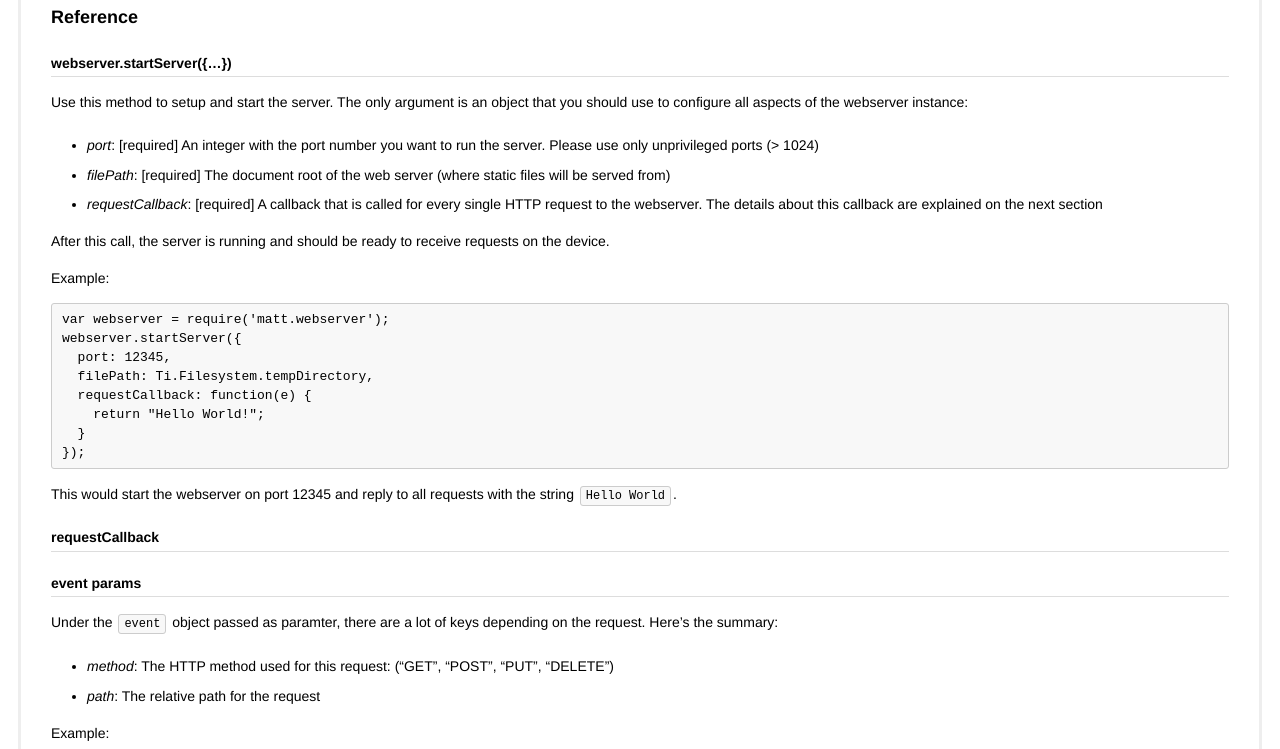
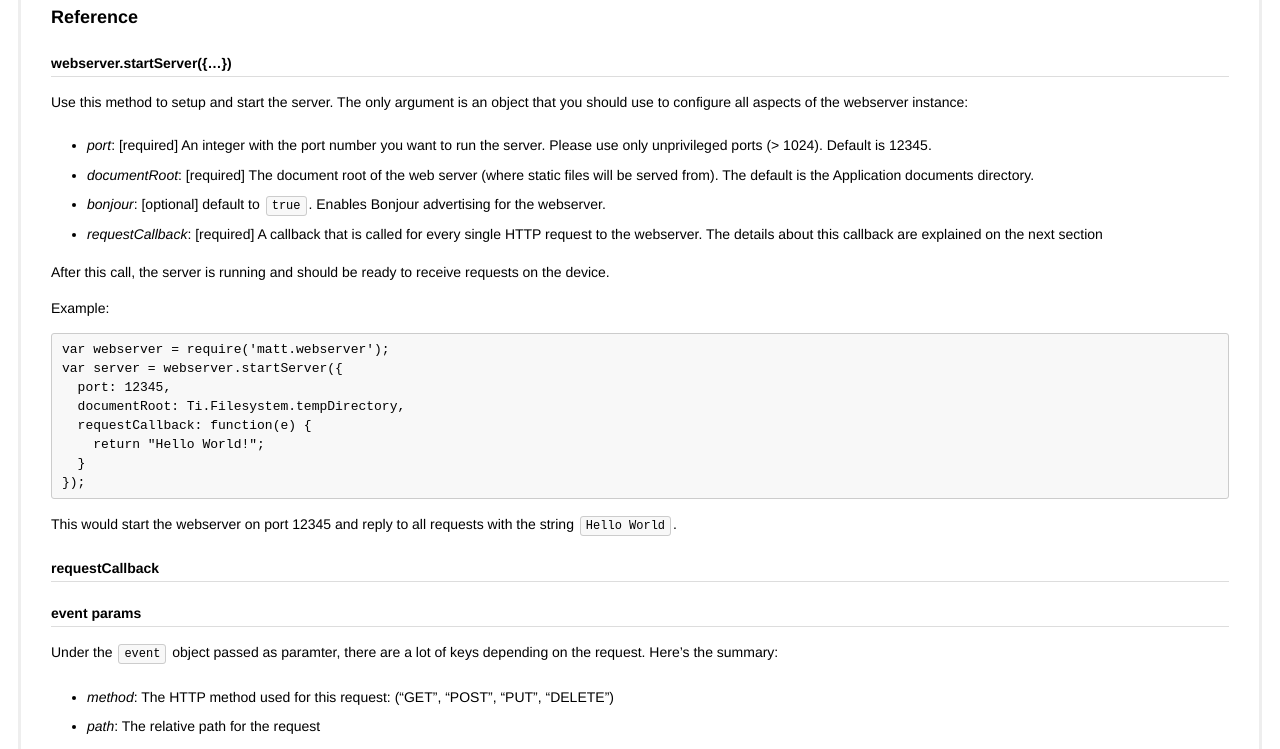
Before and after one commit to rubenfonseca/titanium-webserver, a plain HTML site: page documentation/index.html in a window 1280 px wide. Shown: the part 928-1677 px from the top of the page. Drawn offline with Linux system fonts and the light colour scheme.

Commit message:
updated docs

```diff
--- a/documentation/index.html
+++ b/documentation/index.html
@@ -76,8 +76,10 @@ you should use to configure all aspects of the webserver instance:</p>
 
 <ul>
 <li><p><em>port</em>: [required] An integer with the port number you want to run the server. Please use
- only unprivileged ports (&gt; 1024)</p></li>
-<li><p><em>filePath</em>: [required] The document root of the web server (where static files will be served from)</p></li>
+ only unprivileged ports (&gt; 1024). Default is 12345.</p></li>
+<li><p><em>documentRoot</em>: [required] The document root of the web server (where static files will be served from).
+ The default is the Application documents directory.</p></li>
+<li><p><em>bonjour</em>: [optional] default to <code>true</code>. Enables Bonjour advertising for the webserver.</p></li>
 <li><p><em>requestCallback</em>: [required] A callback that is called for every single HTTP request to the webserver.
  The details about this callback are explained on the next section</p></li>
 </ul>
@@ -87,9 +89,9 @@ you should use to configure all aspects of the webserver instance:</p>
 <p>Example:</p>
 
 <pre><code>var webserver = require('matt.webserver');
-webserver.startServer({
+var server = webserver.startServer({
   port: 12345,
-  filePath: Ti.Filesystem.tempDirectory,
+  documentRoot: Ti.Filesystem.tempDirectory,
   requestCallback: function(e) {
     return &quot;Hello World!&quot;;
   }
@@ -211,7 +213,7 @@ should contain the following keys:</p>
 
 <pre><code>requestCallback: function(e) {
   return {
-    headers: { 'Content-Type': 'application/json' },
+    headers: { 'Content-Type': 'application/json' },
     body: &quot;{foo:'bar'}&quot;
   }
 }
@@ -227,7 +229,7 @@ should contain the following keys:</p>
 
 <pre><code>requestCallback: function(e) {
   return {
-    headers: { 'Content-Type': 'image/png' },
+    headers: { 'Content-Type': 'image/png' },
     file: Ti.Filesystem.getFile(Ti.Filesystem.resourcesDirectory, &quot;KS_nav_ui.png&quot;)
   }
 }
@@ -248,7 +250,7 @@ argument is the same object passed to the <code>requestCallback</code> bellow.</
 
 <p>Matt Apperson</p>
 
-<p>Rúben Fonseca</p>
+<p>Ruben Fonseca</p>
 
 <p>(c) 2012</p>
     </div>
```
Also changed, not shown: 1 other file.
